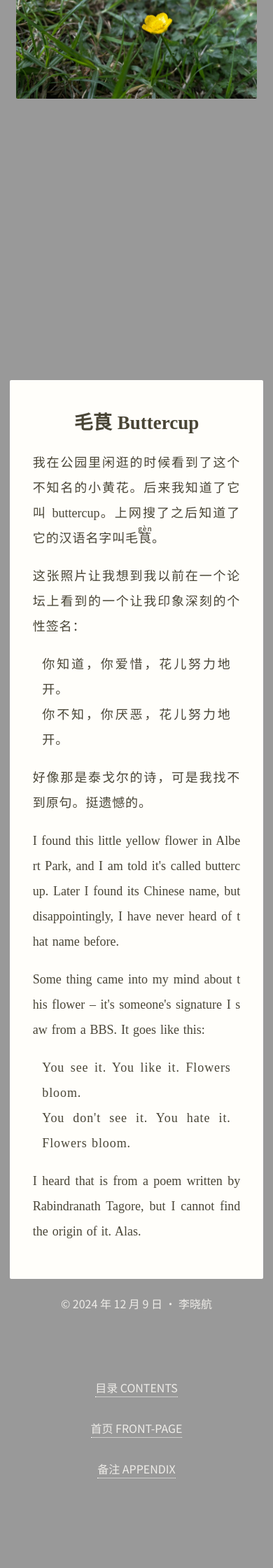
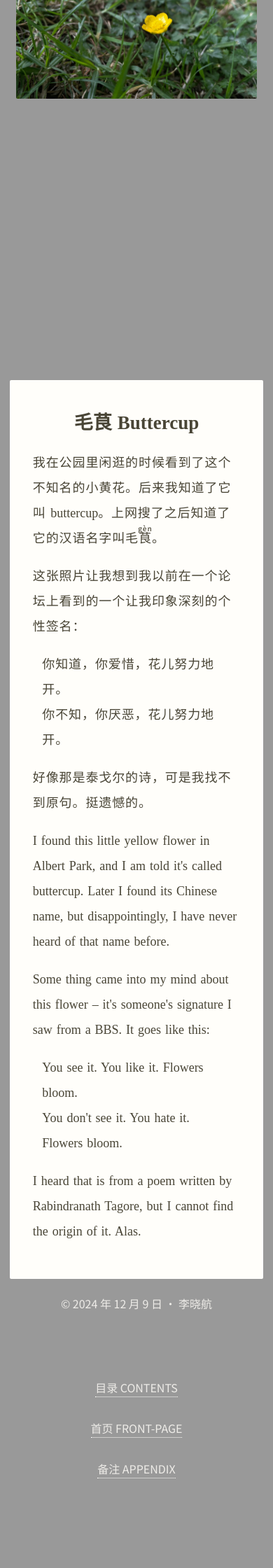
Before and after one commit to shon-li/shon-li.github.io, a Jekyll site: the page built from _posts/2024-12-09-buttercup.md, in a window 390 px wide. Shown: the part 438-2678 px from the top of the page at 70% size. Built offline with Jekyll 4.4.1, drawn with Linux system fonts in a browser that asks for light colours.

Commit message:
Fix English content narrow screen layout

```diff
--- a/_posts/2024-12-09-buttercup.md
+++ b/_posts/2024-12-09-buttercup.md
@@ -19,9 +19,11 @@ figure: <img src="/assets/img/buttercup.jpeg" alt="公园草地上不知名的
 <p lang="en">
   Some thing came into my mind about this flower – it's someone's signature I saw from a BBS. It goes like this:
   <blockquote>
+  <p lang="en">
   You see it. You like it. Flowers bloom.
   <br>
   You don't see it. You hate it. Flowers bloom.
+  </p>
   </blockquote>
 </p>
 
--- a/assets/css/main.scss
+++ b/assets/css/main.scss
@@ -85,10 +85,12 @@ article {
 
 /*----------------------------------------- 2. Elements ------------------------------------------*/
 
+h1:lang(en), h2:lang(en), h3:lang(en), h4:lang(en), h5:lang(en), h6:lang(en),
 p:lang(en),
 li:lang(en),
-span:lang(en) {
-  // color: var(--color_accent);
+span:lang(en),
+blockquote:lang(en) {
+  // color: var(--color_accent);                               // A cheap way to check lang markings
   letter-spacing: normal;
   word-spacing: .08em;
   hyphens: none;
@@ -313,17 +315,21 @@ footer {
   article {
     padding-top: .5em;
     padding-bottom: 1em;
+    padding-left: .1em;
     letter-spacing: normal;
+    text-align: left !important;
   }
 
   .contents-table td {                      // `.contents-table` selects `table` in '/contents.html'
     vertical-align: top;
   }
 
+  h1:lang(en), h2:lang(en), h3:lang(en), h4:lang(en), h5:lang(en), h6:lang(en),
   p:lang(en),
   li:lang(en),
-  span:lang(en) {
-    hyphens: auto;
+  span:lang(en),
+  blockquote:lang(en) {
+    hyphens: auto !important;
   }
 
   h1 {                                               // Avoid leaving one character at the last line
@@ -336,7 +342,6 @@ footer {
   }
 
     a,
-    p,
   pre,
   code {
     word-break: break-all;
```
Also changed, not shown: 3 other files.
